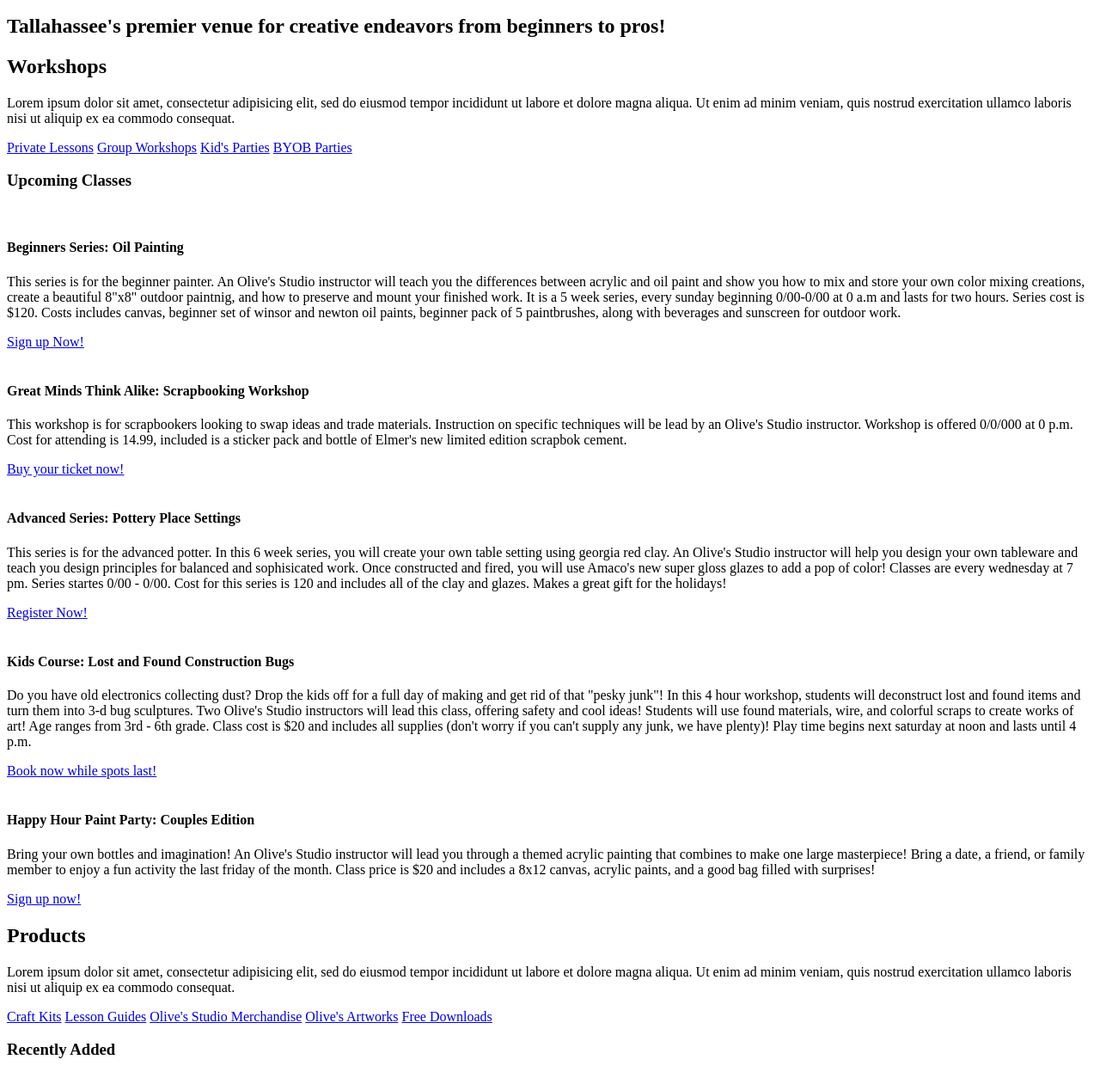
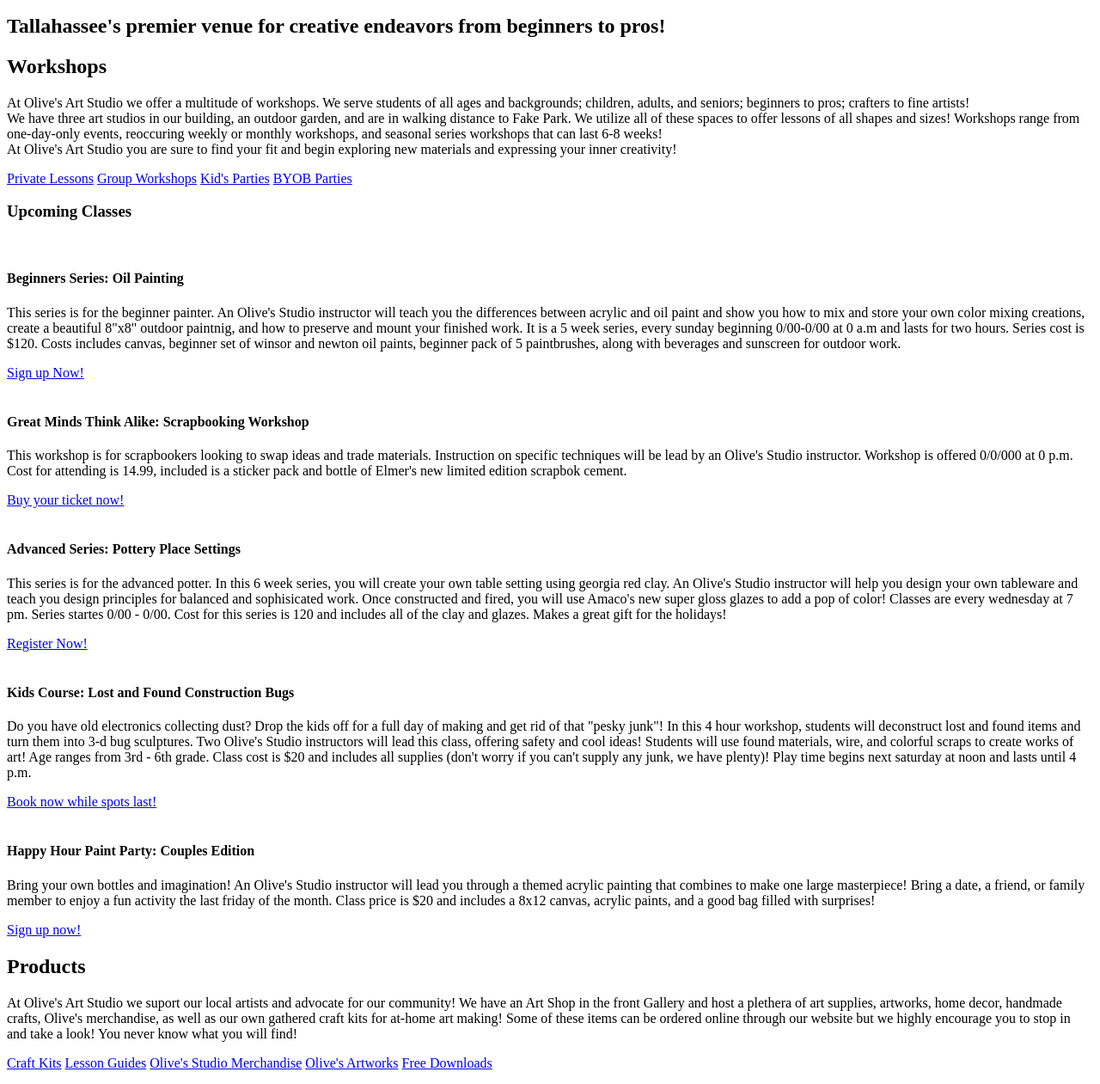
Before and after one commit to rvesia/rvesia.github.io, a plain HTML site: page unit_3/index.html in a window 1280 px wide. Shown: the part 615-1876 px from the top of the page at 86% size. Drawn offline with Linux system fonts and the light colour scheme.

Commit message:
paragraphs

```diff
--- a/unit_3/index.html
+++ b/unit_3/index.html
@@ -54,10 +54,7 @@
 		<div class="info"></div>
 			<h2>Workshops</h2>
 			<!-- import google calendar ?? -->
-			<p>Lorem ipsum dolor sit amet, consectetur adipisicing elit, sed do eiusmod
-			tempor incididunt ut labore et dolore magna aliqua. Ut enim ad minim veniam,
-			quis nostrud exercitation ullamco laboris nisi ut aliquip ex ea commodo
-			consequat. </p>
+			<p>At Olive's Art Studio we offer a multitude of workshops. We serve students of all ages and backgrounds; children, adults, and seniors; beginners to pros; crafters to fine artists! <br> We have three art studios in our building, an outdoor garden, and are in walking distance to Fake Park. We utilize all of these spaces to offer lessons of all shapes and sizes! Workshops range from one-day-only events, reoccuring weekly or monthly workshops, and seasonal series workshops that can last 6-8 weeks! <br> At Olive's Art Studio you are sure to find your fit and begin exploring new materials and expressing your inner creativity!</p>
 		</div>
 		<!-- buttons will be pictures with text over top -->
 		<div class="offerings">
@@ -104,7 +101,7 @@
 	<section class="merch">
 		<div class="info">
 			<h2>Products</h2>
-			<p>Lorem ipsum dolor sit amet, consectetur adipisicing elit, sed do eiusmod tempor incididunt ut labore et dolore magna aliqua. Ut enim ad minim veniam, quis nostrud exercitation ullamco laboris nisi ut aliquip ex ea commodo consequat.</p>
+			<p>At Olive's Art Studio we suport our local artists and advocate for our community! We have an Art Shop in the front Gallery and host a plethera of art supplies, artworks, home decor, handmade crafts, Olive's merchandise, as well as our own gathered craft kits for at-home art making! Some of these items can be ordered online through our website but we highly encourage you to stop in and take a look! You never know what you will find!</p>
 		</div>
 		<!-- buttons will be pictures with text over top -->
 		<div class="offerings">
@@ -152,9 +149,7 @@
 	<section class="teachers">
 		<div class="info">
 			<h2>Teacher Resources</h2>
-			<p>Lorem ipsum dolor sit amet, consectetur adipisicing elit, sed do eiusmod
-			tempor incididunt ut labore et dolore magna aliqua. Ut enim ad minim veniam,
-			quis nostrud exercitation ullamco </p>
+			<p>Olive's Art Studio was founded by art educators who love our local teachers! Our instructors are available to come to your class and give presentations, share local crafts, and add a sense of community arts for you students! We also love to support educators and offer lesson plan packages, worksheets or handouts, classroom decor packs. Our education directors are even available for one-on-one consultations to help with curriculum planning, year-outlines, or individual lesson planning! Whether you are a local leon county teacher or a homeschool teacher, we can help! Check out our awesome Teacher Resources!</p>
 		</div>
 		<!-- buttons will be pictures with text on top or below -->
 		<div class="offerings">
```
